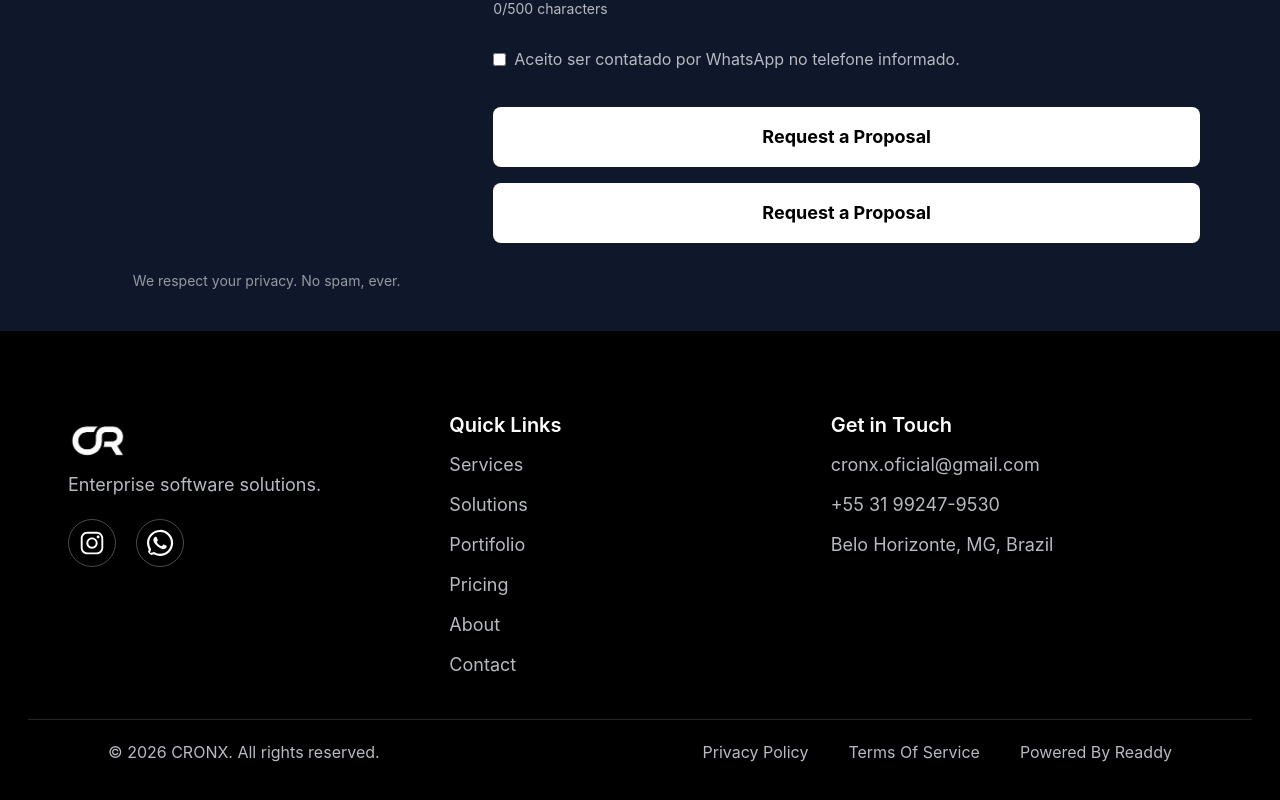
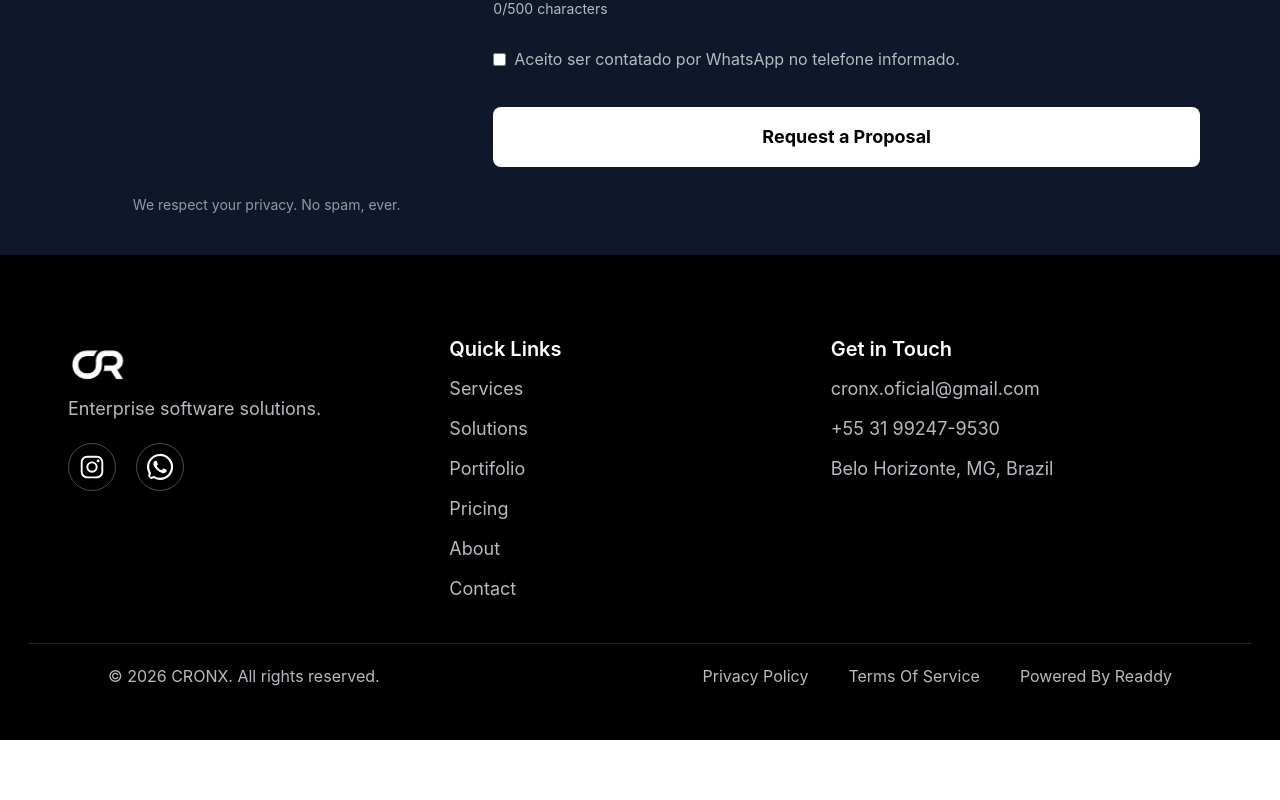
Before and after one commit to RafaelOlMoreira/cronx, a React (Vite) app: page / in a window 1280 px wide. Shown: the part 5244-6044 px from the top of the page. After the commit the page ends 5984 px from the top, so only its background shows below. Built offline with nearby package versions, Linux system fonts and the light colour scheme.

Commit message:
removed duplicate button

```diff
--- a/src/pages/Contact.jsx
+++ b/src/pages/Contact.jsx
@@ -142,12 +142,6 @@ function Contact() {
                             {statusMessage.text}
                         </div>
                     )}
-
-                    <div className='pt-4'>
-                        <button type="submit" disabled={sending} className='bg-white p-4 text-xl lg:text-lg w-full rounded-lg hover:cursor-pointer transition duration-300 hover:scale-105'>
-                            <span className='font-bold'>{sending ? 'Enviando...' : 'Request a Proposal'}</span>
-                        </button>
-                    </div>
                 </div>
 
                 <div className='pt-4'>
```
